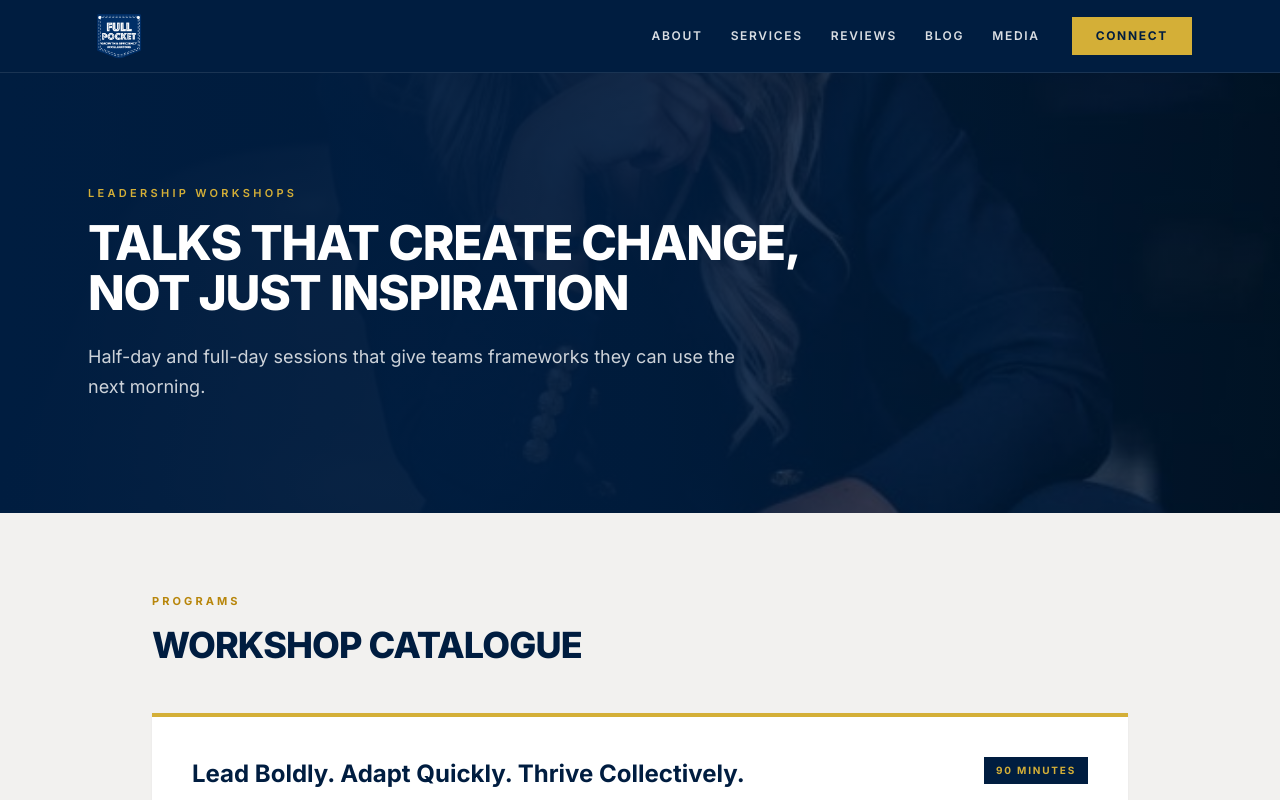
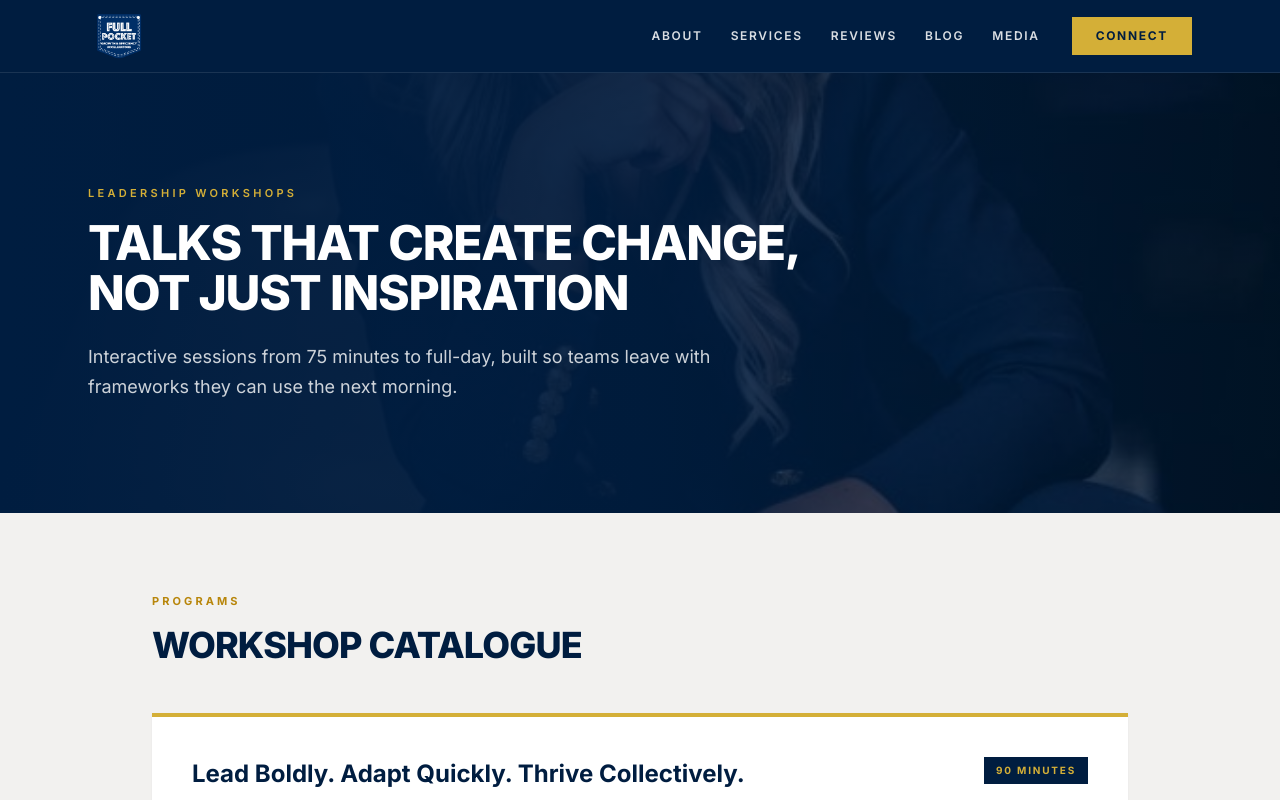
Before and after one commit to Bennyboy0789/fullpocketcoaching, a Next.js app: page /workshops in a window 1280 px wide. Shown: the top 800 px of the page. Built offline with nearby package versions, Linux system fonts and the light colour scheme; a web font is replaced by a local one.

Commit message:
Workshops: drop empty labelled sections, align hero copy with real durations

```diff
--- a/app/workshops/page.tsx
+++ b/app/workshops/page.tsx
@@ -64,7 +64,11 @@ function parseCourses(blocks: { t: string; x: string }[]): Course[] {
             body.push(blocks[k].x);
             k++;
           }
-          extras.push({ label, body: body.join(" ") });
+          // Only keep labelled sections that actually have copy — some
+          // headings in the scrape ("Strategic Alignment") have no body.
+          if (body.join(" ").trim()) {
+            extras.push({ label, body: body.join(" ") });
+          }
           j = k;
           continue;
         }
@@ -104,7 +108,7 @@ export default function WorkshopsPage() {
       <PageHero
         eyebrow="Leadership Workshops"
         title="Talks That Create Change, Not Just Inspiration"
-        intro="Half-day and full-day sessions that give teams frameworks they can use the next morning."
+        intro="Interactive sessions from 75 minutes to full-day, built so teams leave with frameworks they can use the next morning."
         image="/images/0912_FullPocketCoaching-133-681x1024.jpg"
       />
 
```
